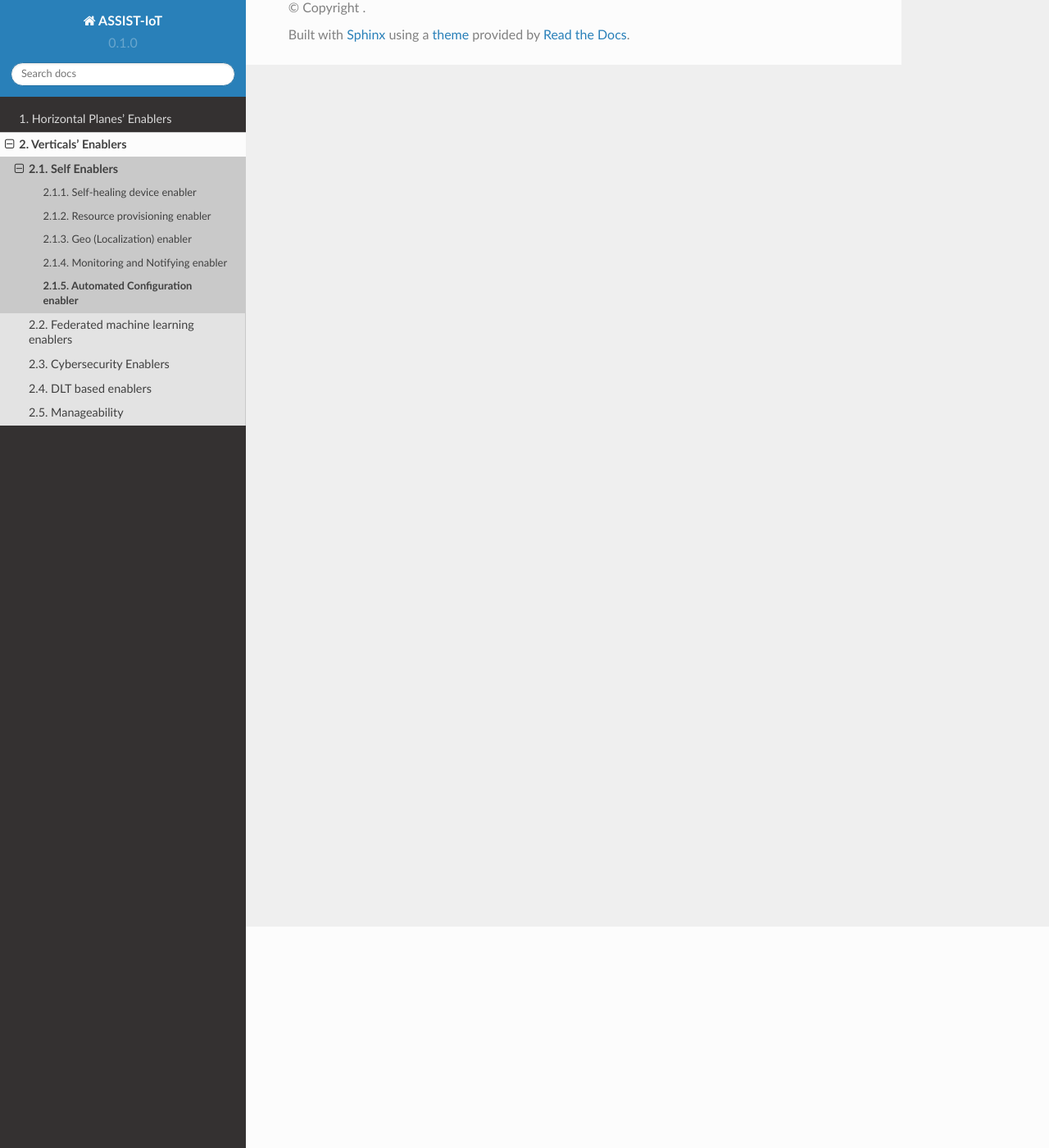
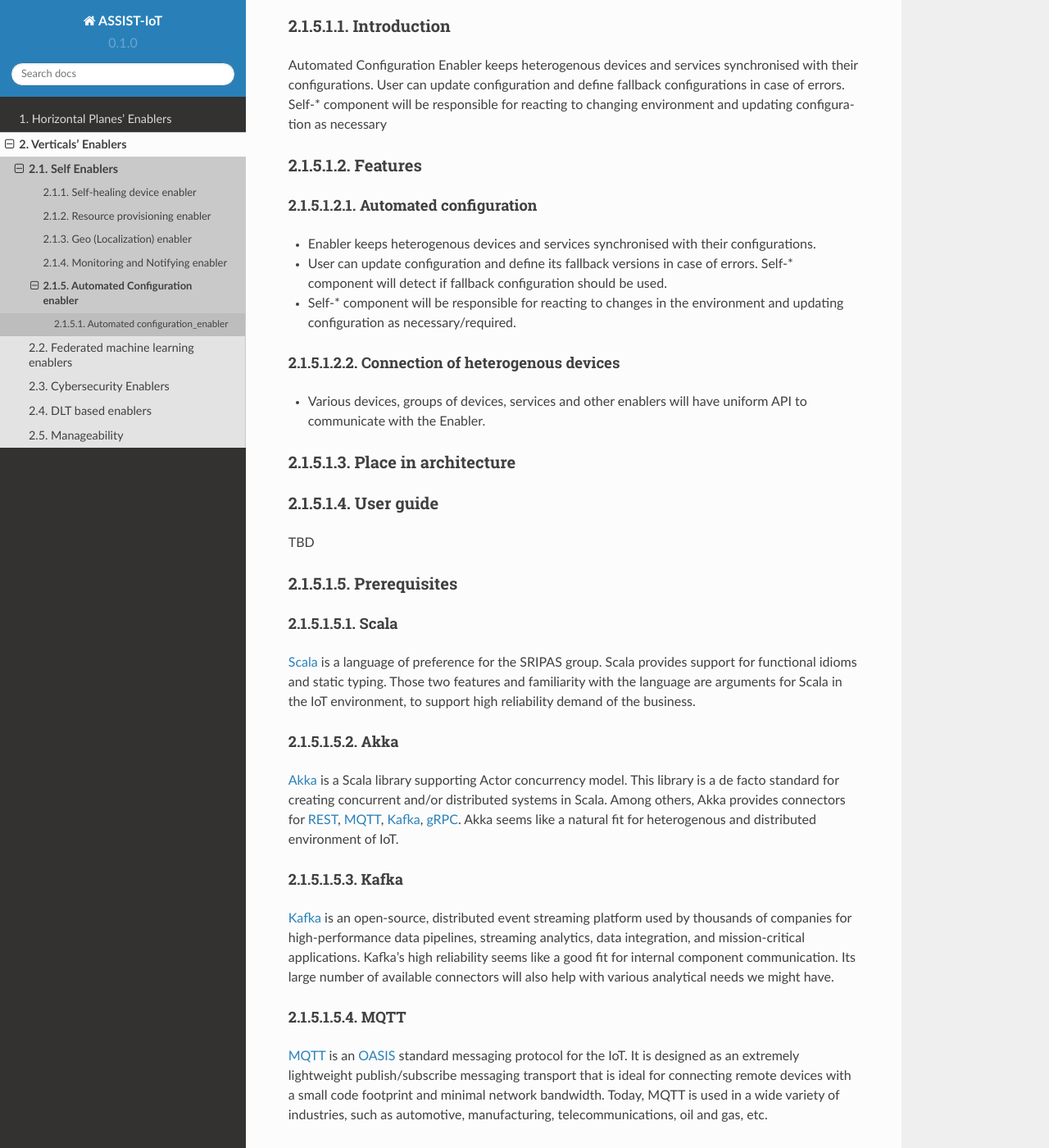
Before and after one commit to assist-iot/assist-iot-documentation, a Sphinx documentation site: the page built from docs/source/verticals/self/automated_configuration_enabler.rst, in a window 1280 px wide and 1400 px high, scrolled down 270 px. Shown: the whole window at 82% size. Built offline with Sphinx 7.4.7 and the Read the Docs theme 2.0.0, drawn with Linux system fonts in a browser that asks for light colours; some of the changed text lies outside the part shown.

Commit message:
Update Automated Configuration enabler

```diff
--- a/docs/source/verticals/self/automated_configuration_enabler.rst
+++ b/docs/source/verticals/self/automated_configuration_enabler.rst
@@ -7,3 +7,127 @@
 .. contents::
   :local:
   :depth: 1
+
+Automated configuration_enabler
+===============================
+
+Introduction
+------------
+
+Automated Configuration Enabler keeps heterogenous devices and services
+synchronised with their configurations. User can update configuration
+and define fallback configurations in case of errors. Self-\* component
+will be responsible for reacting to changing environment and updating
+configura-tion as necessary
+
+Features
+--------
+
+Automated configuration
+~~~~~~~~~~~~~~~~~~~~~~~
+
+-  Enabler keeps heterogenous devices and services synchronised with
+   their configurations.
+-  User can update configuration and define its fallback versions in
+   case of errors. Self-\* component will detect if fallback
+   configuration should be used.
+-  Self-\* component will be responsible for reacting to changes in the
+   environment and updating configuration as necessary/required.
+
+Connection of heterogenous devices
+~~~~~~~~~~~~~~~~~~~~~~~~~~~~~~~~~~
+
+-  Various devices, groups of devices, services and other enablers will
+   have uniform API to communicate with the Enabler.
+
+Place in architecture
+---------------------
+
+User guide
+----------
+
+TBD
+
+Prerequisites
+-------------
+
+Scala
+~~~~~
+
+`Scala <https://www.scala-lang.org/>`__ is a language of preference for
+the SRIPAS group. Scala provides support for functional idioms and
+static typing. Those two features and familiarity with the language are
+arguments for Scala in the IoT environment, to support high reliability
+demand of the business.
+
+Akka
+~~~~
+
+`Akka <https://akka.io/>`__ is a Scala library supporting Actor
+concurrency model. This library is a de facto standard for creating
+concurrent and/or distributed systems in Scala. Among others, Akka
+provides connectors for
+`REST <https://doc.akka.io/docs/akka-http/current/introduction.html>`__,
+`MQTT <https://doc.akka.io/docs/alpakka/current/mqtt.html>`__,
+`Kafka <https://doc.akka.io/docs/alpakka-kafka/current/home.html>`__,
+`gRPC <https://doc.akka.io/docs/akka-grpc/current/index.html>`__. Akka
+seems like a natural fit for heterogenous and distributed environment of
+IoT.
+
+Kafka
+~~~~~
+
+`Kafka <https://kafka.apache.org/>`__ is an open-source, distributed
+event streaming platform used by thousands of companies for
+high-performance data pipelines, streaming analytics, data integration,
+and mission-critical applications. Kafka’s high reliability seems like a
+good fit for internal component communication. Its large number of
+available connectors will also help with various analytical needs we
+might have.
+
+MQTT
+~~~~
+
+`MQTT <https://mqtt.org/>`__ is an
+`OASIS <https://en.wikipedia.org/wiki/OASIS_(organization)>`__ standard
+messaging protocol for the IoT. It is designed as an extremely
+lightweight publish/subscribe messaging transport that is ideal for
+connecting remote devices with a small code footprint and minimal
+network bandwidth. Today, MQTT is used in a wide variety of industries,
+such as automotive, manufacturing, telecommunications, oil and gas, etc.
+
+MQTT provides IoT specific features like `Last Will and
+Testament <https://www.hivemq.com/blog/mqtt-essentials-part-9-last-will-and-testament/>`__.
+`PAHO <https://www.eclipse.org/paho/>`__ provides a broad range of MQTT
+clients.
+
+REST (Enabler’s API)
+~~~~~~~~~~~~~~~~~~~~
+
+Currently it is decided as project-wide standard. REST is overall a web
+standard.
+
+Installation
+------------
+
+TBD
+
+Configuration options
+---------------------
+
+TBD
+
+Developer guide
+---------------
+
+TBD
+
+Version control and release
+---------------------------
+
+We will use gitlab as version control and release tooling.
+
+License
+-------
+
+TBD
```
